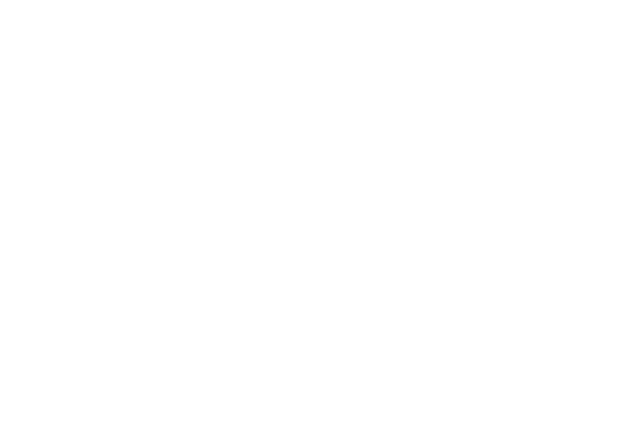
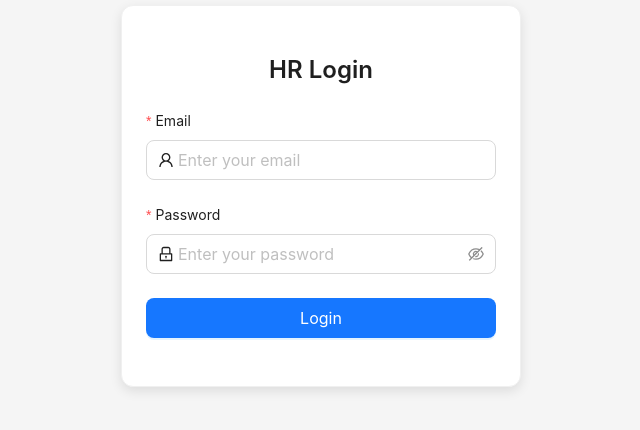
Before and after one commit to SidduNaykar-18/Employee-engagemet-survey-ui, a React (Create React App) app: page /employee-engagement/login in a window 1280 px wide. Before the commit this address had no page. Shown: the part 204-634 px from the top of the page, without its empty margins (319-959 px from the left). Built offline with nearby package versions, Linux system fonts and the light colour scheme.

Commit message:
updated landingpage heading

```diff
--- a/src/Routes/index.jsx
+++ b/src/Routes/index.jsx
@@ -1,5 +1,6 @@
-import React from "react";
-import { Route, Routes } from "react-router-dom";
+import React, { useState } from "react";
+import { Route, Routes, Navigate } from "react-router-dom";
+import { useSelector } from "react-redux";
 import LayoutPage from "../components/Layout";
 
 import LandingPage from "../pages/LandingPage";
@@ -7,16 +8,34 @@ import SuccessComponent from "../components/CustomSuccess";
 import FinalSurvey from "../components/Finalsurvey";
 import FailedComponent from "../components/Failed";
 import SubmissionFailedComponent from "../components/SubmissionFailed";
+import LoginPage from "../pages/loginPage";
+
 
 const AppRoutes = () => {
+  const [isAuthenticated, setIsAuthenticated] = useState(false);
+
+  // Function to update authentication status
+  const handleLogin = (status) => {
+    setIsAuthenticated(status);
+  };
+
   return (
     <Routes>
       <Route path="/employee-engagement" element={<LandingPage />} />
-      <Route path="/employee-engagement/survey" element={<LayoutPage />}></Route>
-      <Route path="employee-engagement/thank-you" element={<SuccessComponent />}></Route>
-      <Route path="employee-engagement/already-submitted" element={<FailedComponent />}></Route>
-      <Route path="employee-engagement/failed-submission" element={<SubmissionFailedComponent />}></Route>
-      <Route path="employee-engagement/final-survey" element={<FinalSurvey/>}></Route>
+      <Route path="/employee-engagement/survey" element={<LayoutPage />} />
+      <Route path="employee-engagement/thank-you" element={<SuccessComponent />} />
+      <Route path="employee-engagement/already-submitted" element={<FailedComponent />} />
+      <Route path="employee-engagement/failed-submission" element={<SubmissionFailedComponent />} />
+
+      <Route
+        path="employee-engagement/final-survey"
+        element={isAuthenticated ? <FinalSurvey /> : <Navigate to="/employee-engagement/login" />}
+      />
+
+      <Route
+        path="employee-engagement/login"
+        element={<LoginPage onLogin={handleLogin} />}
+      />
     </Routes>
   );
 };
--- a/src/components/CustomInputTextCard/index.js
+++ b/src/components/CustomInputTextCard/index.js
@@ -5,6 +5,7 @@ import { updateSurveyData } from "../../redux/slices/surveySlice";
 
 const CustomInputTextCard = ({ data, section, inputKey, value, onChange }) => {
   const [inputValue, setInputValue] = useState(value || "");
+console.log("check value========",value);
 
   const dispatch = useDispatch();
 
@@ -67,7 +68,7 @@ const CustomInputTextCard = ({ data, section, inputKey, value, onChange }) => {
           }}
         >
           <Input
-            value={inputValue}
+            value={value?.inputValue}
             onChange={handleInputChange}
             placeholder="Type Your Answer here..!"
             style={{
--- a/src/pages/LandingPage/index.js
+++ b/src/pages/LandingPage/index.js
@@ -77,7 +77,7 @@ const LandingPage = () => {
                 lineHeight: "1.2",
               }}
             >
-              Employe <br /> Engagement Survey
+              Employee <br /> Engagement Survey
               <Paragraph
                 style={{
                   fontSize: "18px",
--- /dev/null
+++ b/src/pages/loginPage/index.js
@@ -0,0 +1,95 @@
+import React, { useState } from "react";
+import { Form, Input, Button, Card, Typography } from "antd";
+import { LockOutlined, UserOutlined } from "@ant-design/icons";
+import { useNavigate, useLocation } from "react-router-dom";
+
+const { Title } = Typography;
+
+const LoginPage = ({ onLogin }) => {
+  const [loading, setLoading] = useState(false);
+  const navigate = useNavigate();
+  const location = useLocation();
+
+  const handleFinish = async (values) => {
+    setLoading(true);
+    const isAuthenticated = true;
+
+    if (isAuthenticated) {
+      onLogin(true);
+      const redirectPath = location.state?.from || "/employee-engagement/final-survey";
+      navigate(redirectPath);
+    } else {
+      setLoading(false);
+    }
+  };
+
+  return (
+    <div
+      style={{
+        display: "flex",
+        justifyContent: "center",
+        alignItems: "center",
+        height: "100vh",
+        backgroundColor: "#f5f5f5",
+      }}
+    >
+      <Card
+        style={{
+          width: 400,
+          borderRadius: 12,
+          boxShadow: "0 4px 12px rgba(0, 0, 0, 0.1)",
+        }}
+      >
+        <Title level={3} style={{ textAlign: "center", marginBottom: 24 }}>
+          HR Login
+        </Title>
+        <Form
+          layout="vertical"
+          onFinish={handleFinish}
+          initialValues={{ email: "", password: "" }}
+        >
+          <Form.Item
+            name="email"
+            label="Email"
+            rules={[
+              { required: true, message: "Please enter your email!" },
+              { type: "email", message: "Please enter a valid email address!" },
+            ]}
+          >
+            <Input
+              prefix={<UserOutlined />}
+              placeholder="Enter your email"
+              size="large"
+            />
+          </Form.Item>
+
+          <Form.Item
+            name="password"
+            label="Password"
+            rules={[{ required: true, message: "Please enter your password!" }]}
+          >
+            <Input.Password
+              prefix={<LockOutlined />}
+              placeholder="Enter your password"
+              size="large"
+            />
+          </Form.Item>
+
+          <Form.Item>
+            <Button
+              type="primary"
+              htmlType="submit"
+              size="large"
+              style={{ width: "100%" }}
+              loading={loading}
+            >
+              Login
+            </Button>
+          </Form.Item>
+        </Form>
+      </Card>
+    </div>
+  );
+};
+
+export default LoginPage;
--- a/src/redux/slices/authSlice/index.js
+++ b/src/redux/slices/authSlice/index.js
@@ -2,7 +2,6 @@ import { createSlice, createAsyncThunk } from '@reduxjs/toolkit';
 import axios from 'axios';
 import axiosInstance from '../../../api/axiosInstance';
 
-// Async Thunks for Login and Signup
 export const loginUser = createAsyncThunk(
   'user/loginUser',
   async (credentials, { rejectWithValue }) => {
@@ -27,12 +26,6 @@ export const signupUser = createAsyncThunk(
   }
 );
 
-
-
-
-
-
-
 // Auth Slice
 const authSlice = createSlice({
   name: 'auth',
@@ -41,15 +34,16 @@ const authSlice = createSlice({
     token: null,
     loading: false,
     error: null,
+    authenticated: false,
   },
   reducers: {
     logout: (state) => {
       state.user = null;
       state.token = null;
+      state.authenticated = false;
     },
   },
   extraReducers: (builder) => {
-    // Login User
     builder.addCase(loginUser.pending, (state) => {
       state.loading = true;
       state.error = null;
@@ -58,10 +52,12 @@ const authSlice = createSlice({
       state.loading = false;
       state.user = action.payload.user;
       state.token = action.payload.token;
+      state.authenticated = true;
     });
     builder.addCase(loginUser.rejected, (state, action) => {
       state.loading = false;
       state.error = action.payload;
+      state.authenticated = false;
     });
 
     // Signup User
--- a/src/redux/slices/surveySlice/index.js
+++ b/src/redux/slices/surveySlice/index.js
@@ -125,8 +125,6 @@ const surveySlice = createSlice({
     });
     builder.addCase(addSurvey.fulfilled, (state, action) => {
       state.loading = false;
-
-      // Check the message in the response
       if (action.payload.message === 'Sorry, You have already Submitted') {
         state.alreadySubmitted = true;
         state.success = false;
```
